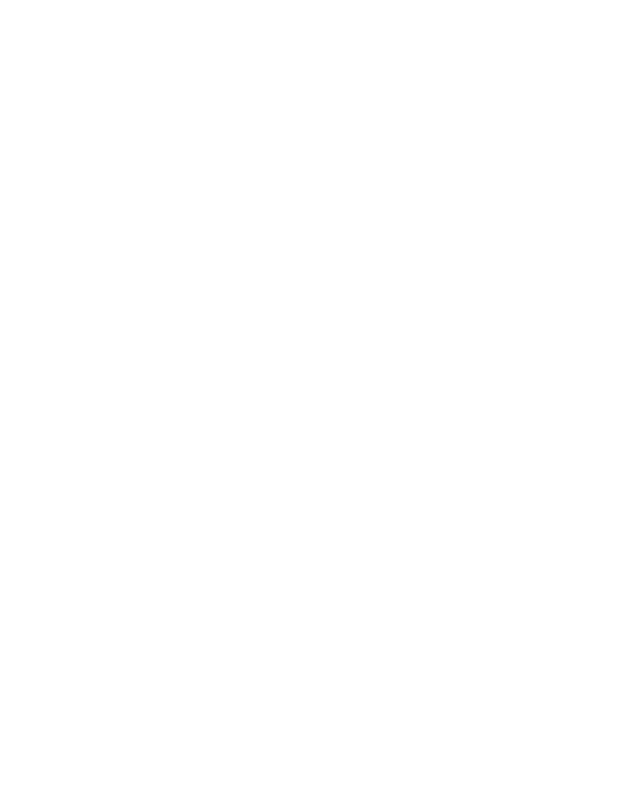
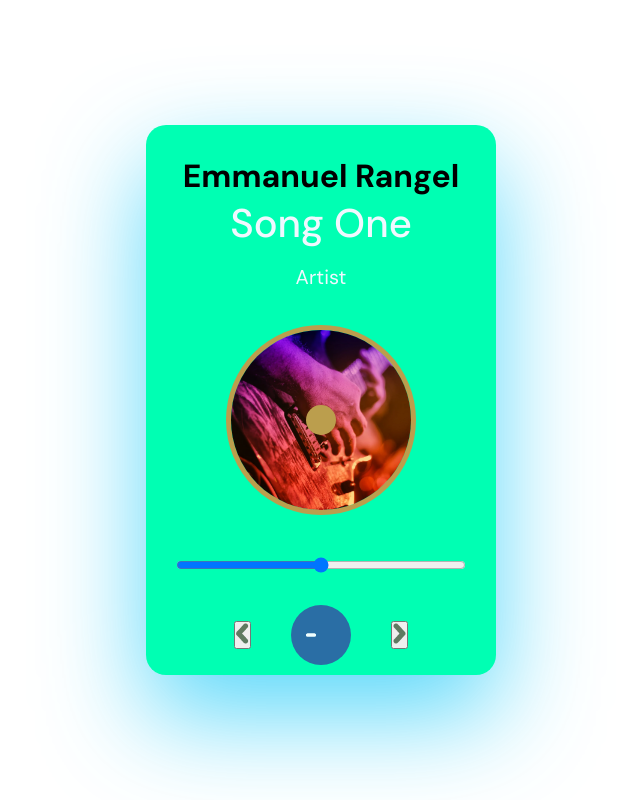
Before and after one commit to Mane645/2InicioGit, a plain HTML site: page index.html in a window 1280 px wide. Shown: the whole page, without its empty margins (319-959 px from the left). Drawn offline with Linux system fonts and the light colour scheme.

Commit message:
css y html

```diff
--- /dev/null
+++ b/css/mp3player.css
@@ -0,0 +1,136 @@
+* {
+    margin: 0;
+    padding: 0;
+    box-sizing: border-box;
+}
+
+body {
+    font-family: 'DM Sans', sans-serif;
+    width: 100%;
+    height: 100vh;
+    display: flex;
+    justify-content: center;
+    align-items: center;
+}
+
+.music-player{
+    width: 350px;
+    height: 550px;
+    background-color: rgb(0, 255, 179);
+    border-radius: 20px;
+    box-shadow: 0 40px 100px rgba(47, 206, 249, 0.8);
+    padding: 30px;
+    color: rgb(187, 158, 77);
+    overflow: hidden;
+}
+
+h1 {
+    text-align: center;
+    color: black;
+}
+
+.music-name, .artist-name {
+    text-align: center;
+    text-transform: capitalize;
+    color: aliceblue;
+}
+
+.music-name {
+    font-size: 40px;
+    font-weight:  500;
+    margin-bottom: 15px;
+}
+
+.artist-name {
+    font-size: 20px;
+}
+
+.disk {
+    position: relative;
+    display: block;
+    margin: 40px auto;
+    width: 180px;
+    height: 180px;
+    border-radius: 50%;
+    background-image: url('../images/cover\ 1.png');
+    background-size: cover;
+    box-shadow: 0 0 0 5px;
+    animation: rotate 20s linear infinite;
+    animation-play-state: paused;
+}
+
+.disk-play {
+    animation-play-state: running;
+}
+
+.disk::before {
+    content: '';
+    position: absolute;
+    top: 50%;
+    left: 50%;
+    transform: translate(-50%, -50%);
+    width: 30px;
+    height: 30px;
+    border-radius: 50%;
+    background-color: rgb(187, 158, 77);
+}
+
+.song-slider {
+    width: 100%;
+    position: relative;
+}
+
+.seek-bar {
+    width:  100%;
+    height:  30px;
+    border-radius: 10px;
+    background-color: rgb(208, 98, 29);
+    overflow: hidden;
+    cursor: pointer;
+}
+
+.seek-bar::-webkit-slider-thumb {
+    width: 1px;
+    height: 20px;
+    box-shadow: -400px 0 0 400 blueviolet;
+}
+
+.current-time, .song-duration {
+    font-size: 14px;
+}
+
+.song-duration {
+    position: absolute;
+    right: 0;
+}
+
+.controls {
+    width: 60%;
+    display: flex;
+    justify-content: space-between;
+    align-items: center;
+    margin: auto;
+    margin-top: 20px;
+}
+
+.play-btn {
+    position: relative;
+    width: 60px;
+    height: 60px;
+    border-radius: 50%;
+    background-color: rgb(42, 110, 165);
+    cursor: pointer;
+    border: none;
+}
+
+.play-btn span{
+    position: absolute;
+    top: 50%;
+    left: 25%;
+    transform: translateY(-50%);
+    width: 10px;
+    height: 3px;
+    border-radius: 2px;
+    background-color: azure;
+    transition: 0.5s;
+}
--- a/index.html
+++ b/index.html
@@ -4,9 +4,40 @@
     <meta charset="UTF-8">
     <meta http-equiv="X-UA-Compatible" content="IE=edge">
     <meta name="viewport" content="width=device-width, initial-scale=1.0">
-    <title>Mp3 player </title>
+    <title>Mp3 player 👽</title>
+    <link rel="preconnect" href="https://fonts.googleapis.com">
+    <link rel="preconnect" href="https://fonts.gstatic.com" crossorigin>
+    <link href="https://fonts.googleapis.com/css2?family=DM+Sans:ital,wght@0,400;0,500;0,700;1,400;1,500;1,700&display=swap" rel="stylesheet">
+    <link rel="stylesheet" href="./css/mp3player.css">
 </head>
 <body>
+    <audio src="" id="audio"></audio>
+    <div class="music-player">
+        <h1>Emmanuel Rangel</h1>
+        <h2 class="music-name">Song one</h2>
+        <p class="artist-name">Artist</p>
+        <div class="disk"></div>
+        <div class="song-slider">
+            <input type="range" min="0" class="seek-bar">
+            <span class="current-time"></span>
+            <span class="song-duration"></span>
+        </div>
 
+        <div class="controls">
+            <button class="btn backward-btn">
+                <img src="./images/pre.png">
+            </button>
+            <button class="play-btn pause">
+                <span></span>
+                <span></span>
+            </button>
+            <button class="btn forward-btn">
+                <img src="./images/nxt.png">
+            </button>
+        </div>
+    </div>
+
+    <script src="./js/data.js"></script>
+    <script src="./js/app.js.js"></script>
 </body>
 </html>
```
Also changed, not shown: images/cover 1.png (added), images/cover 2.png (added), images/cover 3.png (added), images/cover 4.png (added), images/cover 5.png (added), images/nxt.png (added), images/pre.png (added), 5 other files.
